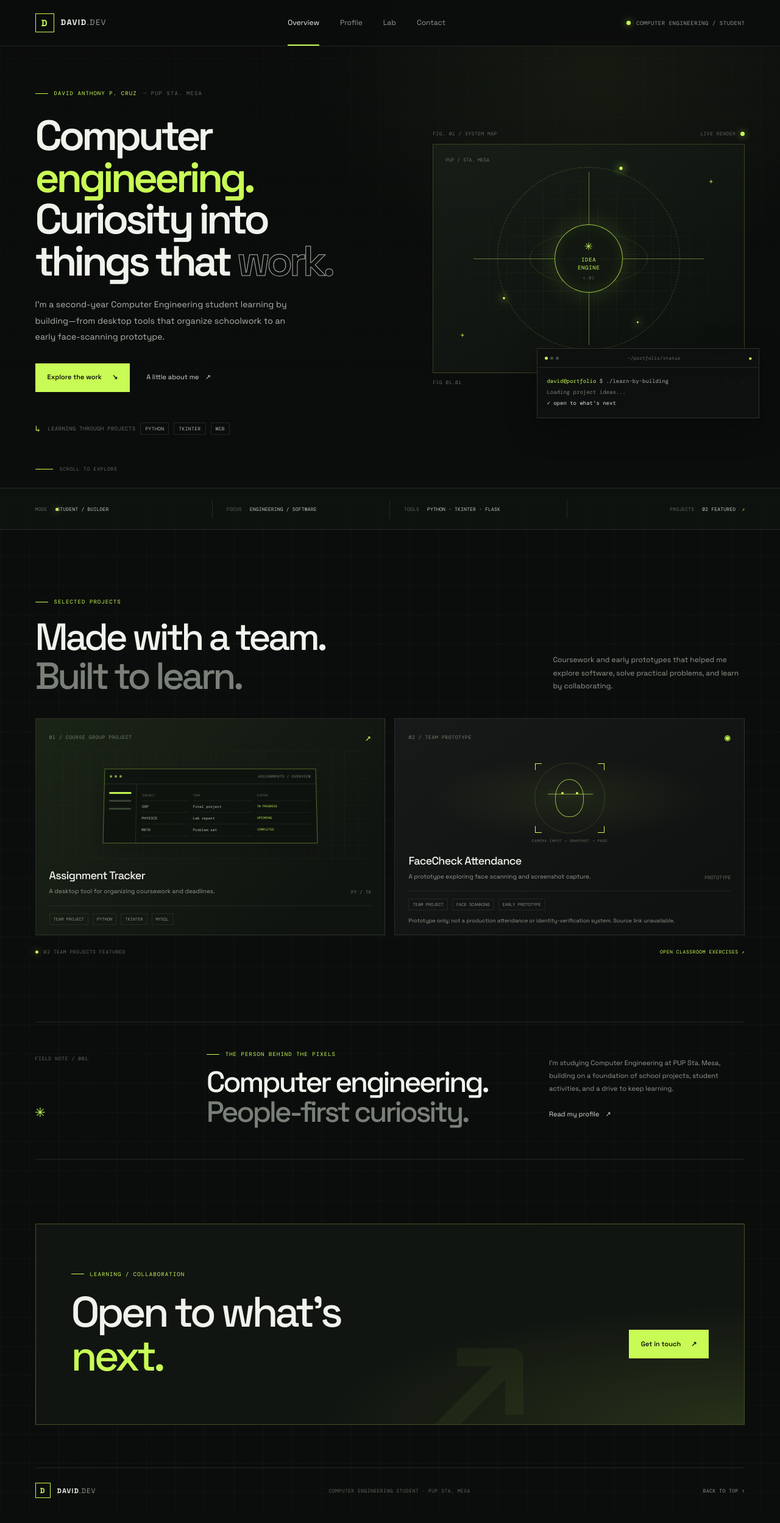
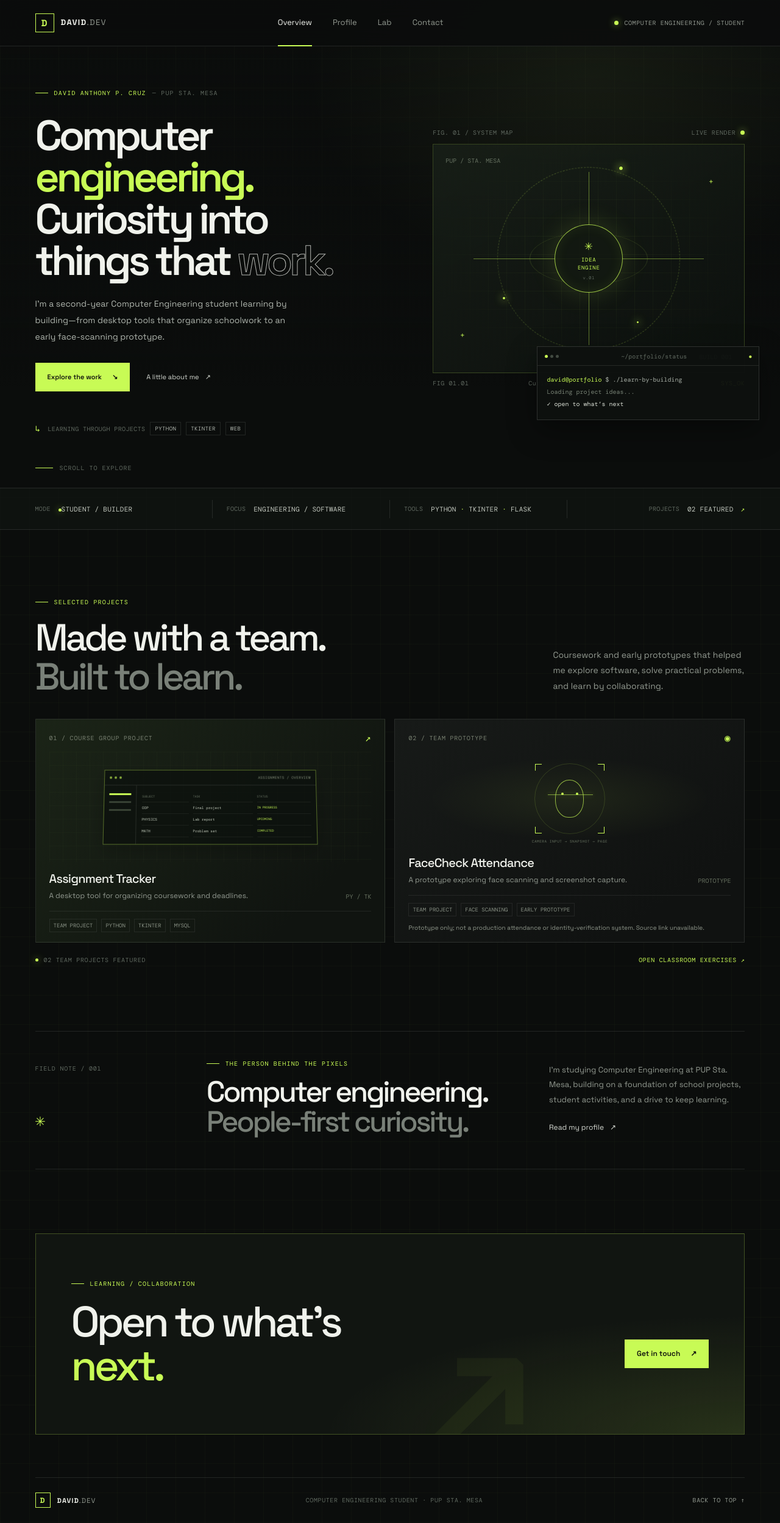
Before and after one commit to Davidredemption/Portfolio, a Flask app: page / in a window 1280 px wide. Shown: the whole page at 61% size. Before the commit the page ends 2457 px from the top, so only its background shows below. Run offline with Flask 3, Linux system fonts and the light colour scheme.

Commit message:
Increase overview page text readability
Co-authored-by: Copilot <223556219+Copilot@users.noreply.github.com>

```diff
--- a/static/style.css
+++ b/static/style.css
@@ -232,6 +232,32 @@ button, input, textarea { font: inherit; }
 .site-footer > a:last-child { color: var(--muted); text-decoration: none; }
 .site-footer > a:last-child:hover { color: var(--accent); }
 .site-footer { width: var(--page-width); }
+body.home-page .nav-links a { font-size: 13px; }
+body.home-page .nav-status { font-size: 10px; }
+body.home-page .eyebrow { font-size: 10px; }
+body.home-page .visual-meta,
+body.home-page .visual-caption { font-size: 10px; }
+body.home-page .coordinate { font-size: 10px; }
+body.home-page .terminal-top { font-size: 10px; }
+body.home-page .terminal-body { font-size: 10px; }
+body.home-page .hero-footnote { font-size: 10px; }
+body.home-page .tech-pill { font-size: 9px; }
+body.home-page .scroll-cue { font-size: 10px; }
+body.home-page .signal-item { font-size: 11px; }
+body.home-page .signal-label { font-size: 10px; }
+body.home-page .section-heading > p { font-size: 14px; }
+body.home-page .project-card-top { font-size: 10px; }
+body.home-page .project-info h3 { font-size: 20px; }
+body.home-page .project-info p { font-size: 12px; }
+body.home-page .project-number { font-size: 10px; }
+body.home-page .project-tags span { font-size: 9px; }
+body.home-page .project-disclaimer { font-size: 10px; }
+body.home-page .projects-footer { font-size: 10px; }
+body.home-page .about-index { font-size: 10px; }
+body.home-page .about-aside p { font-size: 13px; }
+body.home-page .about-aside .text-link { font-size: 12px; }
+body.home-page .contact-banner .button { font-size: 12px; }
+body.home-page .site-footer { font-size: 10px; }
 html.js-enabled .reveal { opacity: 0; transform: translateY(18px); transition: opacity .6s ease, transform .6s ease; }
 html.js-enabled .reveal.is-visible { opacity: 1; transform: translateY(0); }
 
@@ -397,6 +423,8 @@ body:not(.home-page) .card > div[style*="background"] { border: 1px solid var(--
     .site-footer { min-height: 95px; flex-wrap: wrap; gap: 9px; padding: 15px 0; }
     .site-footer > span { order: 3; width: 100%; font-size: 7px; }
     .site-footer > a:last-child { font-size: 7px; }
+    body.home-page .site-footer > span { font-size: 8px; }
+    body.home-page .site-footer > a:last-child { font-size: 8px; }
     body:not(.home-page) nav:not(.site-nav) { padding: 14px 0; }
     body:not(.home-page) nav ul { justify-content: center; gap: 19px; padding: 0 15px; }
     body:not(.home-page) nav li:first-child { margin-right: 0; }
```
